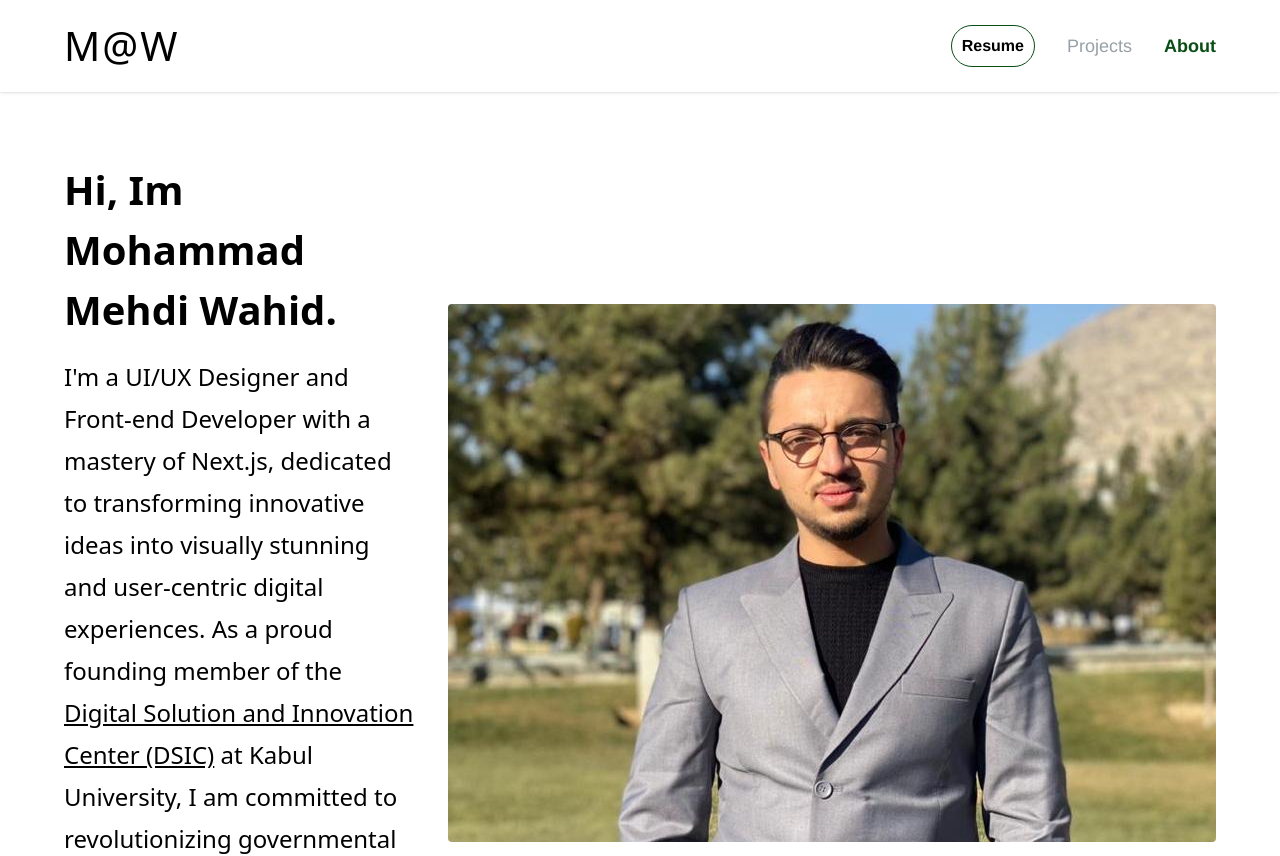
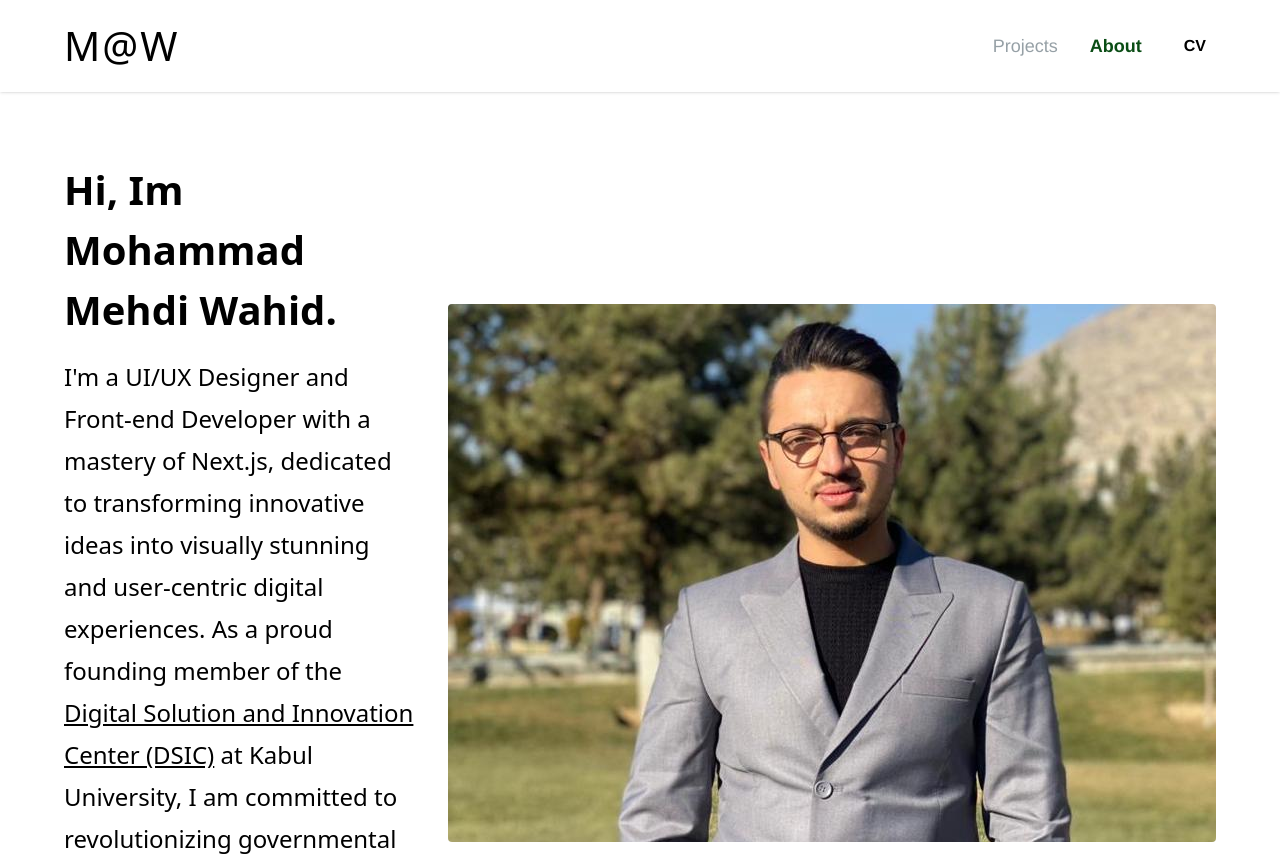
Before and after one commit to MW25-hush/portofolio, a Next.js app: page /about in a window 1280 px wide. Shown: the top 856 px of the page. Built offline with nearby package versions, Linux system fonts and the light colour scheme.

Commit message:
fixed issues on navbar

```diff
--- a/app/about/page.tsx
+++ b/app/about/page.tsx
@@ -1,7 +1,6 @@
 "use client";
 import Image from "next/image";
 
-import { useState } from "react";
 import Link from "next/link";
 
 function About() {
--- a/components/organisms/navbar.tsx
+++ b/components/organisms/navbar.tsx
@@ -58,11 +58,6 @@ export default function Navbar() {
         />
 
         <div className="hidden items-center space-x-8 font-helvetica text-lg capitalize md:flex ">
-          <Button
-            label="Resume"
-            intent={"secondary"}
-            handleClick={() => Download()}
-          />
           <Link
             href={"/"}
             className={cx("text-accent-gray hover:text-primary", {
@@ -79,6 +74,11 @@ export default function Navbar() {
           >
             about
           </Link>
+          <Button
+            label="CV"
+            intent={"tertiary"}
+            handleClick={() => Download()}
+          />
         </div>
       </div>
     </nav>
```
